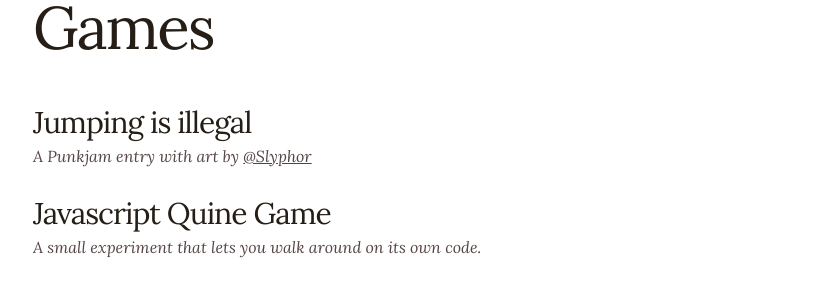
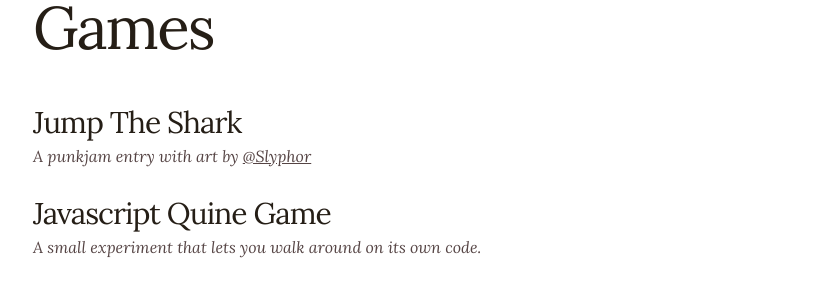
Before and after one commit to danreeves/danreev.es, a Jekyll site: the page built from games/index.html, in a window 1280 px wide. Shown: the part 244-534 px from the top of the page, without its empty margins (232-1046 px from the left). Built offline with Jekyll 4.4.1, drawn with Linux system fonts in a browser that asks for light colours; nearby versions of some CDN libraries.

Commit message:
Update games.yaml

```diff
--- a/_data/games.yaml
+++ b/_data/games.yaml
@@ -1,7 +1,7 @@
 
-- name: Jumping is illegal
-  url: http://danreeves.itch.io/jumping-is-illegal
-  desc: 'A Punkjam entry with art by <a href="https://twitter.com/slyphor">@Slyphor</a>'
+- name: Jump The Shark
+  url: http://danreev.es/punkjam
+  desc: 'A punkjam entry with art by <a href="https://twitter.com/slyphor">@Slyphor</a>'
 
 - name: Javascript Quine Game
   url: /javascript-quine-game
```
